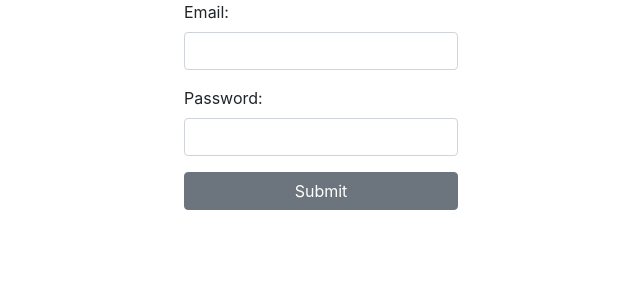
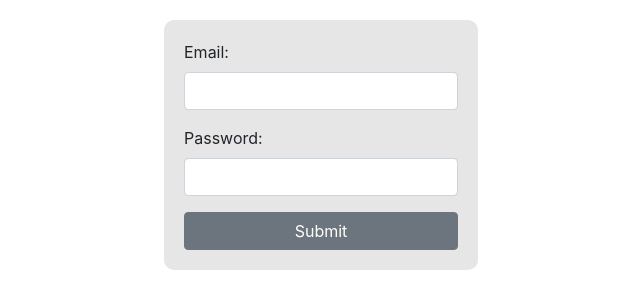
Before and after one commit to mpandurovic/node-react-template, a React app: page /signup in a window 1280 px wide. Shown: the top 308 px of the page, without its empty margins (319-959 px from the left). Built offline with nearby package versions, Linux system fonts and the light colour scheme.

Commit message:
Add Sass styling

```diff
--- a/package.json
+++ b/package.json
@@ -19,7 +19,7 @@
     "bootstrap": "^4.1.3",
     "css-loader": "^1.0.0",
     "express": "^4.16.3",
-    "informed": "^1.10.7",
+    "node-sass": "^4.9.4",
     "react": "^16.5.2",
     "react-dom": "^16.5.2",
     "react-redux": "^5.0.7",
@@ -27,6 +27,7 @@
     "reactstrap": "^6.5.0",
     "redux": "^4.0.0",
     "redux-thunk": "^2.3.0",
+    "sass-loader": "^7.1.0",
     "style-loader": "^0.23.1"
   },
   "devDependencies": {
--- a/src/client/containers/App.js
+++ b/src/client/containers/App.js
@@ -1,7 +1,9 @@
 import React from 'react';
-import { BrowserRouter as Router, Route } from 'react-router-dom';
+import { Route } from 'react-router-dom';
 import Signup from './auth/Signup';
 import Dashboard from './Dashboard';
+
+import './App.scss';
 
 const App = () => (
   <div className="container">
--- /dev/null
+++ b/src/client/containers/App.scss
@@ -0,0 +1,4 @@
+
+html, body {
+  padding: 10px;
+}
--- a/src/client/containers/auth/Signup.js
+++ b/src/client/containers/auth/Signup.js
@@ -1,10 +1,11 @@
 import React from 'react';
 import { Form, FormGroup, Label, Input, Button } from 'reactstrap';
 // import Button from '../../components/Buton/Button';
+import './Signup.scss';
 
 export default () => (
   <div className="row justify-content-md-center">
-    <Form>
+    <Form className="signup-form">
       <FormGroup>
         <Label htmlFor="signup-email">Email:</Label>
         <Input field="email" id="signup-email" />
--- /dev/null
+++ b/src/client/containers/auth/Signup.scss
@@ -0,0 +1,7 @@
+$form-bgd: #e6e6e6;
+
+.signup-form {
+  background-color: $form-bgd;
+  padding: 20px;
+  border-radius: 10px;
+}
--- a/webpack.common.js
+++ b/webpack.common.js
@@ -22,8 +22,8 @@ module.exports = {
         },
       },
       {
-        test: /\.css$/,
-        use: ['style-loader', 'css-loader'],
+        test: /\.(css|scss)$/,
+        use: ['style-loader', 'css-loader', 'sass-loader'],
       },
       {
         test: /\.(png|svg|jpg|gif)$/,
```
